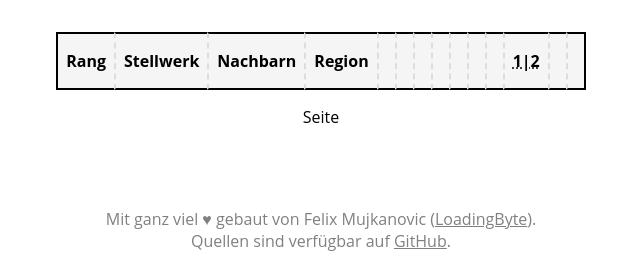
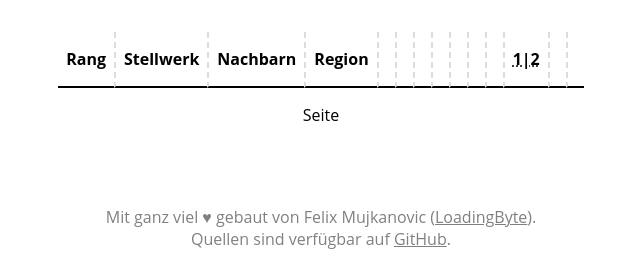
Before and after one commit to LoadingByte/sts-inquiry, a Flask app: template sts_inquiry/templates/index.html in a window 1280 px wide. Shown: the part 528-800 px from the top of the page, without its empty margins (319-959 px from the left). Run offline with Flask 2, Linux system fonts and the light colour scheme; the template is opened without the code that fills it: values that come from a table or form of the project are taken from there, others are empty.

Commit message:
Beautify results table again

```diff
--- a/sts_inquiry/static/style.css
+++ b/sts_inquiry/static/style.css
@@ -104,22 +104,13 @@ table {
 
 th {
     padding: 1em 0.5em;
-    background-color: #f5f5f5;
+    background-color: white;
     border-bottom: 2px solid black;
-    border-top: 2px solid black;
 
     /* Sticky table header */
     position: sticky;
     top: 0;
     z-index: 2;
-}
-
-th:first-child {
-    border-left: 2px solid black;
-}
-
-th:last-child {
-    border-right: 2px solid black;
 }
 
 /* Default padding for most columns */
@@ -156,8 +147,12 @@ th:not(:nth-child(2)), td:not(:nth-child(2)) {
     text-align: center;
 }
 
+tbody tr:nth-child(2n + 1) td {
+    background-color: #fdfdfd;
+}
+
 tbody tr:nth-child(2n) td {
-    background-color: #fcfcfc;
+    background-color: #f8f8f8;
 }
 
 tbody tr:not(:first-child) td {
```
